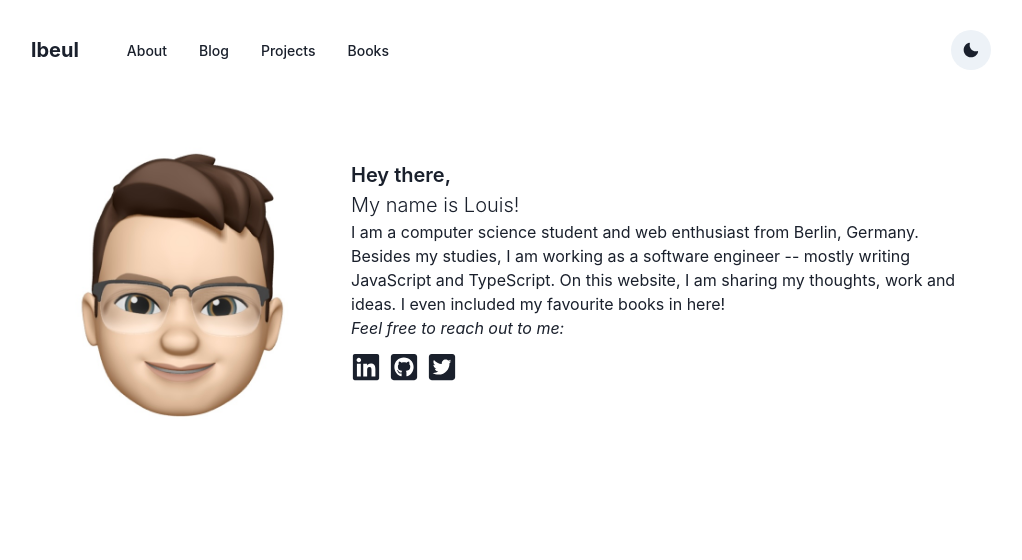
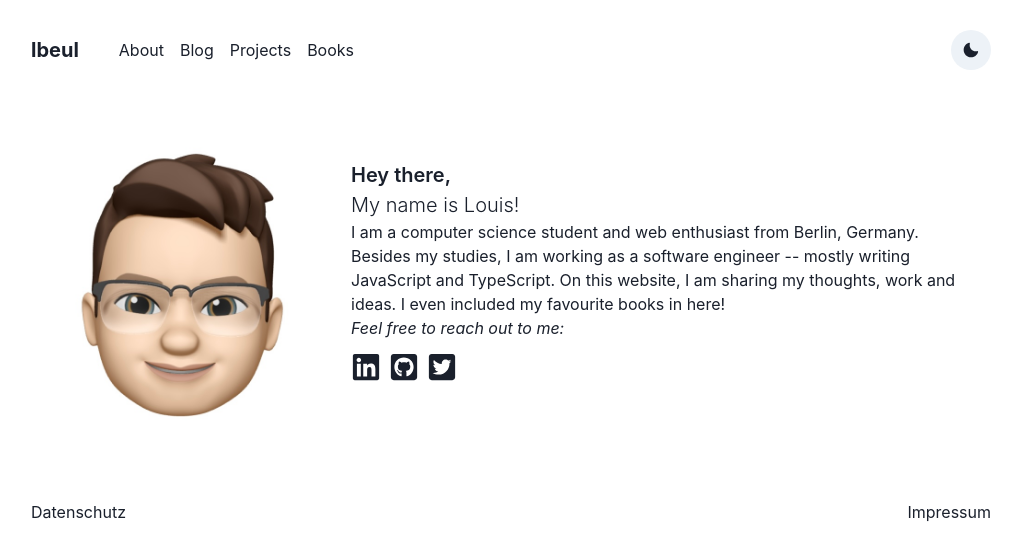
Before and after one commit to LBeul/lbeul-com, a Next.js app: page /about in a window 1280 px wide. Shown: the top 560 px of the page, without its empty margins (129-1151 px from the left). Built offline with nearby package versions, Linux system fonts and the light colour scheme.

Commit message:
Add footer & optimize css

```diff
--- /dev/null
+++ b/components/Footer.tsx
@@ -0,0 +1,13 @@
+import { Flex, Spacer, Text } from '@chakra-ui/react';
+import Link from 'next/link';
+const Footer = (): JSX.Element => {
+  return (
+    <Flex align={'center'} width='75%' mx='auto' justify='center' pb={5}>
+      <Link href='/'>Datenschutz</Link>
+      <Spacer />
+      <Link href='/'>Impressum</Link>
+    </Flex>
+  );
+};
+
+export default Footer;
--- a/components/NavBar.tsx
+++ b/components/NavBar.tsx
@@ -5,13 +5,13 @@ import {
   IconButton,
   Stack,
   Collapse,
-  Link,
   useBreakpointValue,
   useDisclosure,
   useColorMode,
   Heading,
 } from '@chakra-ui/react';
 import { HamburgerIcon, CloseIcon, MoonIcon, SunIcon } from '@chakra-ui/icons';
+import Link from 'next/link';
 
 export default function NavBar(): JSX.Element {
   const { isOpen, onToggle } = useDisclosure();
@@ -37,7 +37,7 @@ export default function NavBar(): JSX.Element {
             size='md'
             textAlign={useBreakpointValue({ base: 'center', md: 'left' })}
           >
-            <Link href='/about'>lbeul</Link>
+            <Link href='/'>lbeul</Link>
           </Heading>
 
           <Flex display={{ base: 'none', md: 'flex' }} ml={10}>
@@ -68,9 +68,7 @@ const DesktopNav = (): JSX.Element => {
     <Stack direction={'row'} spacing={4}>
       {NAV_ITEMS.map((navItem) => (
         <Box key={navItem.label}>
-          <Link p={2} href={navItem.href} fontSize={'sm'} fontWeight={500}>
-            {navItem.label}
-          </Link>
+          <Link href={navItem.href}>{navItem.label}</Link>
         </Box>
       ))}
     </Stack>
@@ -112,7 +110,7 @@ const MobileNavItem = ({ label, href }: NavItem) => {
 interface NavItem {
   label: string;
   subLabel?: string;
-  href?: string;
+  href: string;
 }
 
 const NAV_ITEMS: Array<NavItem> = [
--- a/components/PostCardList.tsx
+++ b/components/PostCardList.tsx
@@ -4,7 +4,7 @@ import PostCard from './PostCard';
 
 const PostCardList = ({ posts }: PostCardListProps): JSX.Element => {
   return (
-    <VStack my={10} spacing={5}>
+    <VStack my={5} spacing={5}>
       {posts.map((post: any, index: number) => (
         <PostCard post={post} key={index} />
       ))}
--- a/pages/_app.tsx
+++ b/pages/_app.tsx
@@ -1,7 +1,7 @@
 import { ChakraProvider, Flex } from '@chakra-ui/react';
 import { AppProps } from 'next/app';
 import Head from 'next/head';
-import Nav from '../components/Nav';
+import Footer from '../components/Footer';
 import NavBar from '../components/NavBar';
 import theme from '../theme';
 
@@ -11,14 +11,15 @@ function MyApp({ Component, pageProps }: AppProps) {
       <Head>
         <title>lbeul.com</title>
       </Head>
-      <div>
+      <>
         <NavBar />
         <main>
           <Flex width='75%' mx='auto' my={5}>
             <Component {...pageProps} />
           </Flex>
         </main>
-      </div>
+        <Footer />
+      </>
     </ChakraProvider>
   );
 }
--- a/pages/about.tsx
+++ b/pages/about.tsx
@@ -1,11 +1,8 @@
 import {
-  Box,
-  Button,
   Card,
   CardBody,
   HStack,
   Icon,
-  IconButton,
   Image,
   Text,
   VStack,
@@ -26,6 +23,7 @@ const About: NextPage = () => {
       >
         <Image
           src='memoji.jpg'
+          alt='Memoji of myself, Louis'
           maxW={{ base: '100%', sm: '300px' }}
           maxH={{ base: '300px' }}
           objectFit='cover'
@@ -47,15 +45,27 @@ const About: NextPage = () => {
             <br /> <em>Feel free to reach out to me:</em>
           </Text>
           <HStack mt={3}>
-            <Link href='https://www.linkedin.com/in/louis-beul/'>
+            <a
+              href='https://www.linkedin.com/in/louis-beul/'
+              target='_blank'
+              rel='noopener noreferrer'
+            >
               <Icon as={FaLinkedin} h={30} w={30} />
-            </Link>
-            <Link href='https://github.com/LBeul'>
+            </a>
+            <a
+              href='https://github.com/LBeul'
+              target='_blank'
+              rel='noopener noreferrer'
+            >
               <Icon as={FaGithubSquare} h={30} w={30} />
-            </Link>
-            <Link href='https://twitter.com/lbeul_'>
+            </a>
+            <a
+              href='https://twitter.com/lbeul_'
+              target='_blank'
+              rel='noopener noreferrer'
+            >
               <Icon as={FaTwitterSquare} h={30} w={30} />
-            </Link>
+            </a>
           </HStack>
         </CardBody>
       </Card>
--- a/pages/api/bookList.ts
+++ b/pages/api/bookList.ts
@@ -1,4 +1,4 @@
-export default [
+const bookList = [
   {
     isbn: '9780593135204',
     title: 'Project Hail Mary',
@@ -42,3 +42,4 @@ export default [
     tags: ['fiction', 'fantasy'],
   },
 ];
+export default bookList;
--- a/pages/blog/[slug].tsx
+++ b/pages/blog/[slug].tsx
@@ -10,7 +10,7 @@ import { PostPageProps } from '../../interfaces';
 
 const PostPage = ({ frontMatter: { title }, mdxSource }: PostPageProps) => {
   return (
-    <VStack align='stretch' mx='auto' w='60%' spacing='20px' mb='20px'>
+    <VStack align='stretch' mx='auto' w='100%' spacing='20px' mb='20px'>
       <MDXProvider components={blogStyles}>
         <Heading fontSize='4xl' as='h1'>
           {title}
--- a/posts/monetary-policy-crypto.mdx
+++ b/posts/monetary-policy-crypto.mdx
@@ -1,5 +1,5 @@
 ---
-title: "Monetary Policy in the Age of Cryptocurrencies"
+title: "Monetary Policy in the Age of Crypto"
 date: "February 15, 2019"
 description: "In the year 2008, Satoshi Nakamoto used an email list to spread his innovative idea of a digital,
 decentralized and private currency. He named it Bitcoin."
```
